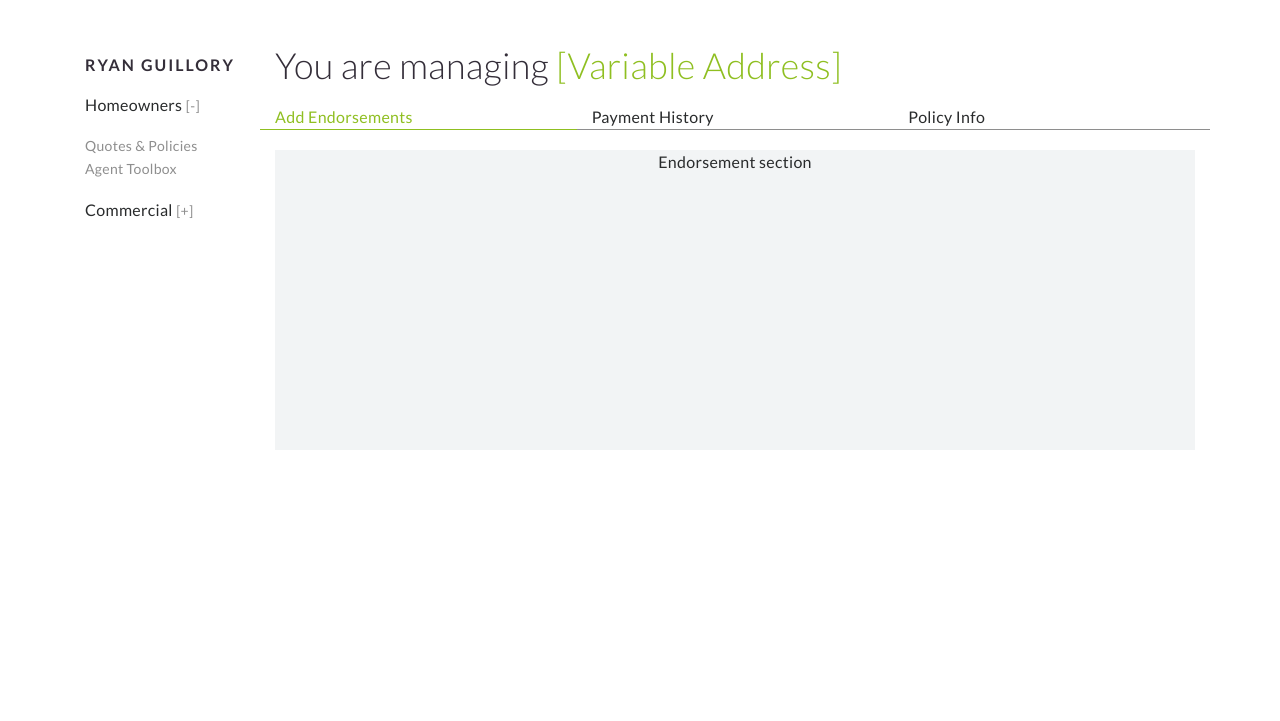
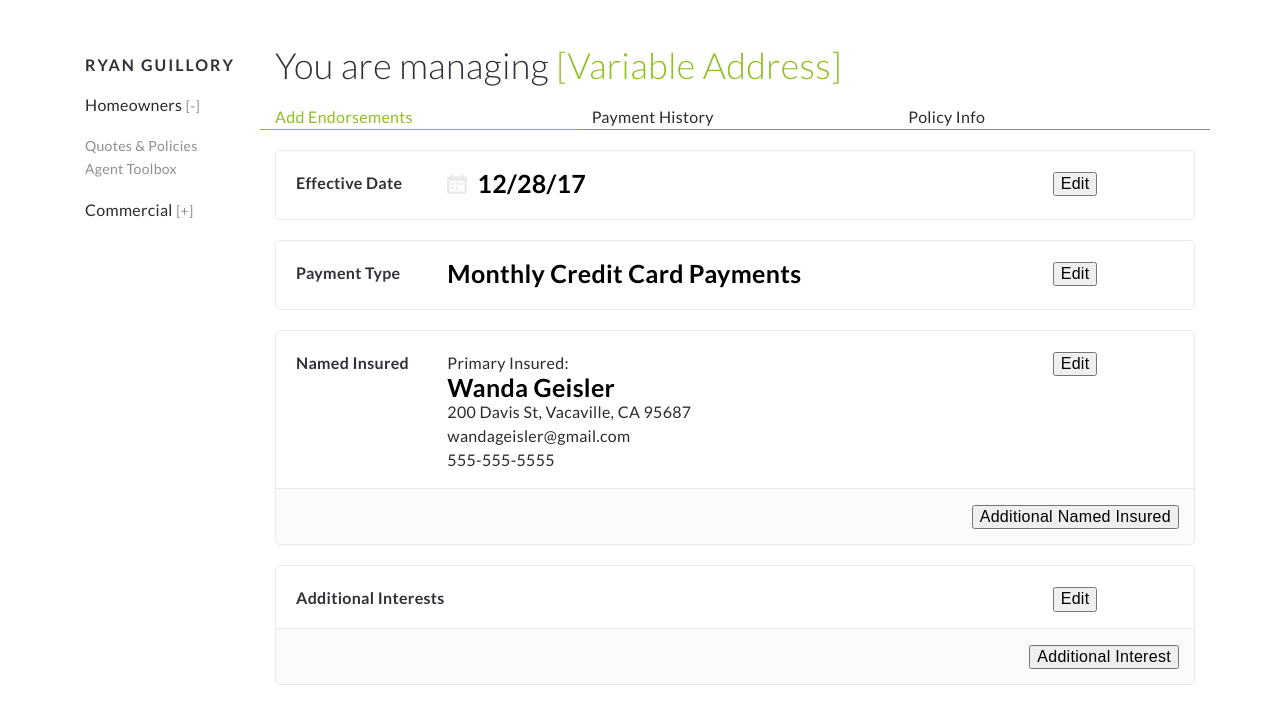
Before and after one commit to cbuquid/cbuquid, a website: page manage.html in a window 1280 px wide. Shown: the part 63-784 px from the top of the page. Drawn offline with nearby package versions, Linux system fonts and the light colour scheme.

Commit message:
base add endorsement pg
base add endorsement pg

```diff
--- a/manage.html
+++ b/manage.html
@@ -71,11 +71,92 @@
           </section>
 
           <section id="add-endorsements" class="active">
-            Endorsement section
+
+              <!-- effective date box -->
+              <div class="boxed-section">
+                <div class="row">
+                  <div class="col-lg-2">
+                    <span class="section-header">Effective Date</span>
+                  </div>
+                  <div class="col-lg-8">
+                    <img class="cal-icon" src="img/icons/calendar.png"><span class="value-header">12/28/17</span>
+                  </div>
+                  <div class="col-lg-2">
+                   <button>Edit</button>
+                  </div>
+                </div>
+              </div>
+              <!-- end of effective date box -->
+
+              <!-- payment type box -->
+              <div class="boxed-section">
+                <div class="row">
+                  <div class="col-lg-2">
+                    <span class="section-header">Payment Type</span>
+                  </div>
+                  <div class="col-lg-8">
+                    <span class="value-header">Monthly Credit Card Payments</span>
+                  </div>
+                  <div class="col-lg-2">
+                   <button>Edit</button>
+                  </div>
+                </div>
+              </div>
+              <!-- end of payment type box -->
+
+              <!-- named insured box -->
+              <div class="boxed-section">
+                <div class="row">
+                  <div class="col-lg-2">
+                    <span class="section-header">Named Insured</span>
+                  </div>
+                  <div class="col-lg-8">
+                    <span>Primary Insured:</span>
+                    <div class="value-header">Wanda Geisler</div>
+                    <span>200 Davis St, Vacaville, CA 95687<br/>wandageisler@gmail.com<br/>555-555-5555</span>
+                  </div>
+                  <div class="col-lg-2">
+                   <button>Edit</button>
+                  </div>
+                </div>
+              </div>
+              <!-- end of named insured box -->
+
+              <div class="additional-footer">
+                <div class="row">
+                  <div class="col-lg-12">
+                    <button>Additional Named Insured</button>
+                  </div><!--/col -->
+                </div><!-- /row -->
+              </div>
+              <!-- end of add'l footer -->
+
+              <!-- add'l insured box -->
+              <div class="boxed-section">
+                <div class="row">
+                  <div class="col-lg-10">
+                    <span class="section-header">Additional Interests</span>
+                  </div>
+                  <div class="col-lg-2">
+                   <button>Edit</button>
+                  </div>
+                </div>
+              </div>
+              <!-- end of named insured box -->
+
+              <div class="additional-footer">
+                <div class="row">
+                  <div class="col-lg-12">
+                    <button>Additional Interest</button>
+                  </div><!--/col -->
+                </div><!-- /row -->
+              </div>
+              <!-- end of add'l footer -->
+
           </section><!-- #add-endorsements -->
 
           <section id="payment-history">
-            payment history section
+            Payment history section
           </section><!-- #payment-history -->
 
           <section id="policy-info">
@@ -88,6 +169,9 @@
   </section>
 
 <script>
+
+
+/* Change section to endorse/payment/policy */
 
 $('#endorse').click(function(){
   $(this).addClass('active');
--- a/scss/_fonts.scss
+++ b/scss/_fonts.scss
@@ -22,6 +22,13 @@ $lato: 'Lato', Helvetica, sans-serif;
 	font-weight: bold;
 	line-height: 1;
 	color: $color;
+}
+
+@mixin value-header{
+	font-size: 25px;
+	font-weight: bold;
+	line-height: 1;
+	color: #000;
 }
 
 @mixin page-header($color){
@@ -53,3 +60,7 @@ $lato: 'Lato', Helvetica, sans-serif;
 .subhead{
 	@include subhead($black);
 }
+
+.value-header{
+	@include value-header;
+}
--- a/scss/_manage.scss
+++ b/scss/_manage.scss
@@ -1,3 +1,4 @@
+/* overview */
 #manage{
 	.page-header .address{
 		color: $green-1;
@@ -17,17 +18,27 @@
 	}
 
 	#add-endorsements, #payment-history, #policy-info{
-		height: 300px;
-		background-color: $gray-lightest;
+		min-height: 300px;
 		width: 100%;
 		margin: 20px 0;
-		text-align: center;
 		display: none;
 
 		&.active{
 			display: block;
 		}
 	}
+}
 
+/* add endorsemenrs */
+#add-endorsements{
+	text-align: left;
 
+	.boxed-section{
+		@include section-box; /* defined in _var.scss */
+	}
+
+	/* date */
+	.cal-icon{
+		margin: -10px 10px 0 0;
+	}
 }
--- a/scss/_var.scss
+++ b/scss/_var.scss
@@ -1,6 +1,7 @@
 /* palette */
 
 $black: #342E39;
+$gray-white: #FAFBFC;
 $gray-lightest: #F2F4F5;
 $gray-medium: #E8EAEB;
 $gray-light: #8E8E8E;
@@ -9,3 +10,21 @@ $green-1: #8fbf21;
 
 /* spacing unit */
 $unit: 20px;
+
+/* ui elements */
+@mixin section-box{
+	border: 1px solid $gray-medium;
+	border-radius: 5px;
+	padding: 20px;
+	margin-bottom: $unit;
+}
+
+.additional-footer{
+	margin: -25px 0 $unit 0;
+    background-color: $gray-white;
+    border: 1px solid $gray-medium;
+    padding: 15px;
+    text-align: right;
+    border-bottom-left-radius: 5px;
+    border-bottom-right-radius: 5px;
+}
--- a/scss/styles.scss
+++ b/scss/styles.scss
@@ -85,7 +85,7 @@ nav{
 
   .list td {
     padding: 15px 10px;
-    @include body-copy(black);
+    @include body-copy(black); /* defined in _fonts.scss */
   }
 
   #header-row {
@@ -115,7 +115,7 @@ nav{
     cursor: pointer;
     height: 40px;
     line-height: 40px;
-    @include body-copy(black);
+    @include body-copy(black); /* defined in _fonts.scss */
 
     &::placeholder{
       color: $gray-light !important;
@@ -132,7 +132,7 @@ nav{
     text-decoration: none;
     height:30px;
     position: relative;
-    @include subhead($black);
+    @include subhead($black); /* defined in _fonts.scss */
   }
   .sort:hover {
     text-decoration: none;
```
Also changed, not shown: css/styles.css, img/icons/calendar.png (added).
